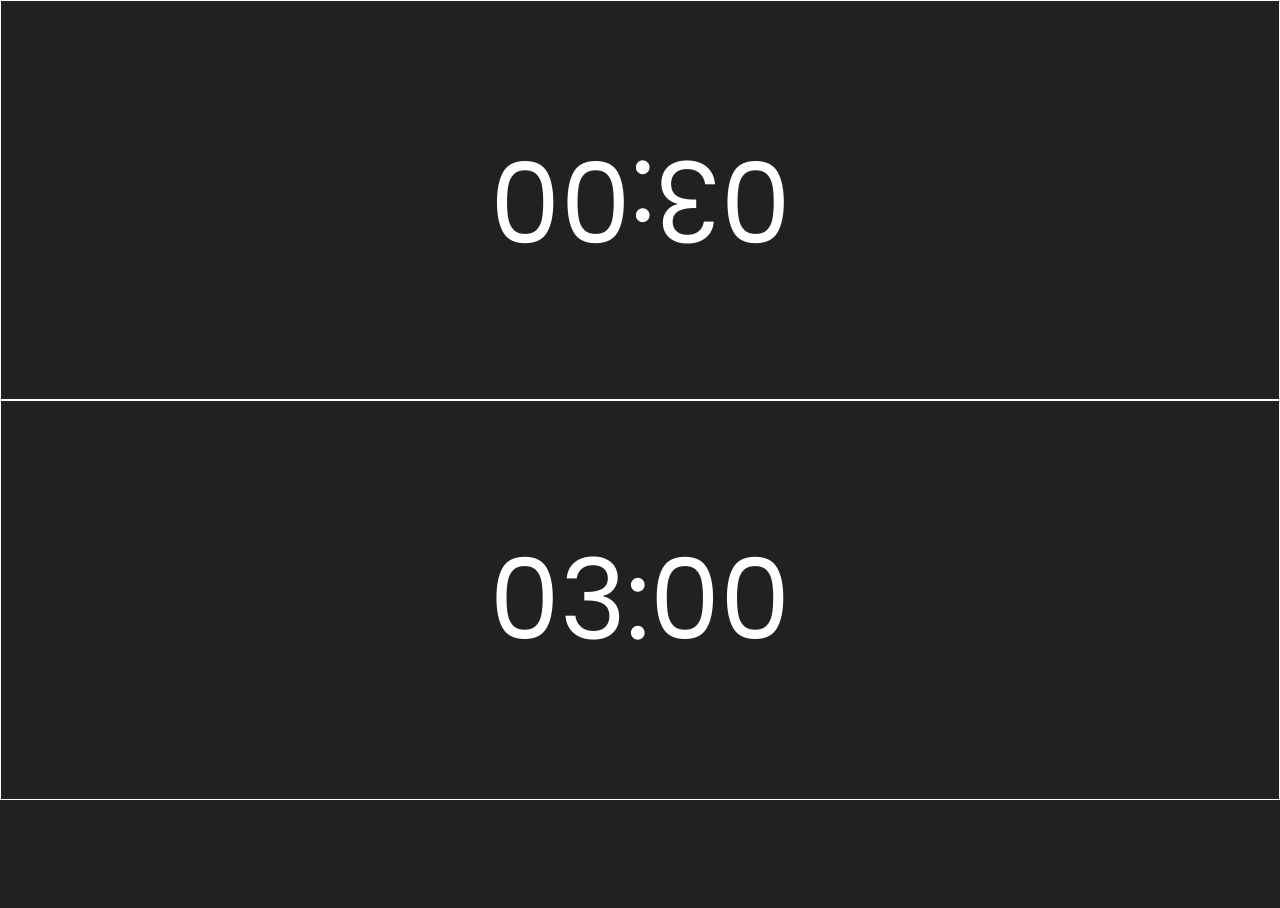
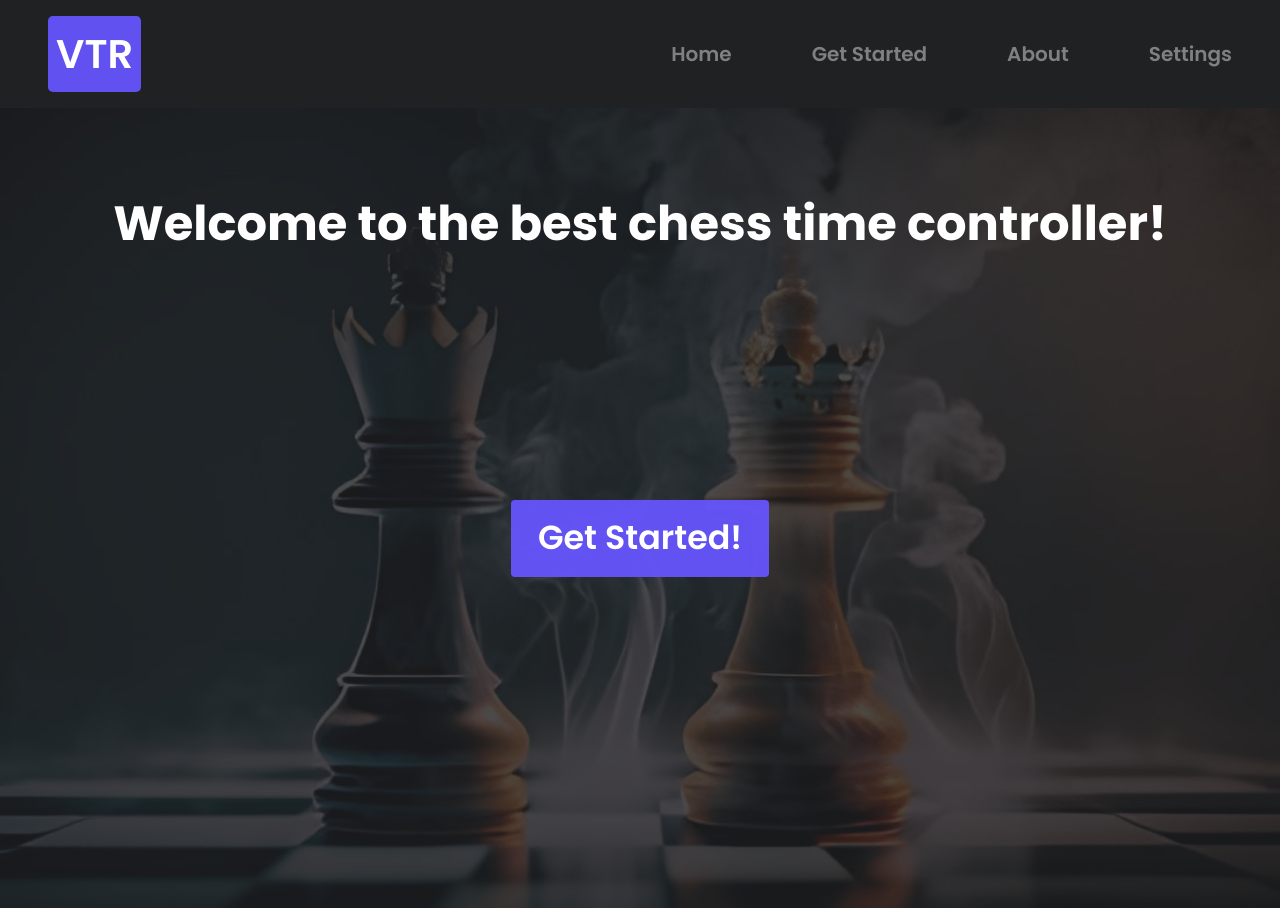
Before and after one commit to vinnytherobot/Chess-Time-Controller, a plain HTML site: page index.html in a window 1280 px wide. Before the commit the page ends 800 px from the top, so only its background shows below. Drawn offline with Linux system fonts and the light colour scheme.

Commit message:
Added new page

```diff
--- a/index.html
+++ b/index.html
@@ -13,16 +13,24 @@
     <link href="https://fonts.googleapis.com/css2?family=Poppins:ital,wght@0,100;0,200;0,300;0,400;0,500;0,600;0,700;0,800;0,900;1,100;1,200;1,300;1,400;1,500;1,600;1,700;1,800;1,900&family=Rubik:ital,wght@0,300..900;1,300..900&display=swap" rel="stylesheet">
 </head>
 <body>
-    <section class="timer player1" onclick="switchTurn('player2')">
-        <div>
-            <span id="time1">03:00</span>
+    <header class="navbar">
+        <div class="logo">
+            <a href="https://github.com/vinnytherobot" target="_blank">
+                VTR
+            </a>
         </div>
-    </section>
-    <section class="timer player2" onclick="switchTurn('player1')">
-        <div>
-            <span id="time2">03:00</span>
-        </div>
-    </section>
+        <nav class="links">
+            <ul>
+                <li class="link"><a href="/index.html">Home</a></li>
+                <li class="link"><a href="/settings/index.html">Get Started</a></li>
+                <li class="link"><a href="https://github.com/vinnytherobot" target="_blank">About</a></li>
+                <li class="link"><a href="/settings/index.html">Settings</a></li>
+            </ul>
+        </nav>
+    </header>
+    <main>
+        <h1>Welcome to the best chess time controller!</h1>
+        <button><a href="/settings/index.html">Get Started!</a></button>
+    </main>
 </body>
-    <script src="script.js"></script>
 </html>
--- /dev/null
+++ b/match/style.css
@@ -0,0 +1,131 @@
+* {
+    margin: 0;
+    padding: 0;
+    box-sizing: border-box;
+    font-family: "Poppins", sans-serif;
+    text-decoration: none;
+    list-style: none;
+    user-select: none;
+}
+
+body {
+    position: absolute;
+    width: 100%;
+    height: 100%;
+    background: #202123;
+    display: flex;
+    flex-direction: column;
+}
+
+.timer {
+    width: 100%;
+    height: 50%;
+    display: flex;
+    align-items: center;
+    justify-content: center;
+    cursor: pointer;
+    padding: 1em 2em;
+}
+
+.timer div {
+    display: flex;
+    flex-direction: column;
+    align-items: center;
+    color: white;
+    text-align: center;
+}
+
+.timer span {
+    display: block;
+}
+
+.timer span:first-child {
+    font-size: 2rem;
+    margin-bottom: 10px;
+}
+
+.timer span:last-child {
+    font-size: 7rem;
+}
+
+.timer:nth-child(2) {
+    border-top: 4px solid #ccc;
+}
+
+.timer.active {
+    background: #00FF40;
+}
+
+@media (min-width: 1024px) {
+    body {
+        flex-direction: row;
+    }
+
+    .timer {
+        height: 100%;
+        width: 50%;
+    }
+
+    .timer:nth-child(2) {
+        border-left: 4px solid #ccc;
+        border-top: none;
+    }
+
+    .timer span:first-child {
+        font-size: 2.5rem;
+    }
+
+    .timer span:last-child {
+        font-size: 7rem;
+    }
+}
+
+@media (min-width: 768px) and (max-width: 1023px) {
+    .timer span:first-child {
+        font-size: 2.2rem;
+    }
+
+    .timer span:last-child {
+        font-size: 6rem;
+    }
+}
+
+@media (min-width: 600px) and (max-width: 767px) {
+    .timer span:first-child {
+        font-size: 2rem;
+    }
+
+    .timer span:last-child {
+        font-size: 5rem;
+    }
+}
+
+@media (min-width: 480px) and (max-width: 599px) {
+    .timer span:first-child {
+        font-size: 1.8rem;
+    }
+
+    .timer span:last-child {
+        font-size: 4rem;
+    }
+}
+
+@media (min-width: 360px) and (max-width: 479px) {
+    .timer span:first-child {
+        font-size: 1.6rem;
+    }
+
+    .timer span:last-child {
+        font-size: 2.5rem;
+    }
+}
+
+@media (max-width: 359px) {
+    .timer span:first-child {
+        font-size: 1.4rem;
+    }
+
+    .timer span:last-child {
+        font-size: 3rem;
+    }
+}
--- a/script.js
+++ /dev/null
@@ -1,44 +0,0 @@
-let time1 = 180; //3 minutes in seconds
-let time2 = 180; //3 minutes in seconds
-let activePlayer = "player1"; // default player
-let interval;
-
-function updateDisplay() {
-    document.getElementById("time1").textContent = formatTime(time1);
-    document.getElementById("time2").textContent = formatTime(time2);
-}
-
-function formatTime(seconds) {
-    const minutes = Math.floor(seconds / 60);
-    const secs = seconds % 60;
-    return `${String(minutes).padStart(2, "0")}:${String(secs).padStart(2, "0")}`;
-}
-
-function switchTurn(player) {
-    if (interval) clearInterval(interval);
-
-    if (activePlayer === player) return;
-
-    activePlayer = player;
-    document.querySelectorAll(".timer").forEach(timer => timer.classList.remove("active"));
-    document.querySelector(`.timer.${player}`).classList.add("active");
-
-    interval = setInterval(() => {
-        if (activePlayer === "player1") {
-            if (time1 > 0) time1--;
-        } else {
-            if (time2 > 0) time2--;
-        }
-        updateDisplay();
-        checkEndGame();
-    }, 1000);
-}
-
-function checkEndGame() {
-    if (time1 === 0 || time2 === 0) {
-        clearInterval(interval);
-        alert(time1 === 0 ? "Player 2 won" : "Player 1 won");
-    }
-}
-
-updateDisplay();
--- /dev/null
+++ b/settings/style.css
@@ -0,0 +1,124 @@
+* {
+    margin: 0;
+    padding: 0;
+    box-sizing: border-box;
+    font-family: "Poppins", sans-serif;
+    text-decoration: none;
+    list-style: none;
+    user-select: none;
+}
+
+body {
+    display: flex;
+    flex-direction: column;
+    align-items: center;
+    justify-content: center;
+    height: 100vh;
+    background-color: #202123;
+    color: white;
+    padding: 10px;
+}
+
+h1 {
+    margin-bottom: 20px;
+    font-size: 2rem;
+    text-align: center;
+}
+
+form {
+    display: flex;
+    flex-direction: column;
+    gap: 20px;
+    width: 90%;
+    max-width: 400px;
+    background-color: #333;
+    padding: 20px 25px;
+    border-radius: 8px;
+}
+
+label {
+    font-size: 1.1rem;
+}
+
+input[type="text"],
+input[type="number"] {
+    width: 100%;
+    padding: 10px;
+    font-size: 1rem;
+    border: none;
+    border-radius: 5px;
+    margin-top: 5px;
+}
+
+button {
+    padding: 10px;
+    font-size: 1.1rem;
+    background-color: #4caf50;
+    color: white;
+    border: none;
+    border-radius: 5px;
+    cursor: pointer;
+}
+
+button:hover {
+    background-color: #45a049;
+}
+
+@media (max-width: 600px) {
+    h1 {
+        font-size: 1.5rem;
+    }
+
+    form {
+        padding: 15px;
+        gap: 15px;
+    }
+
+    input[type="text"],
+    input[type="number"] {
+        font-size: 0.9rem;
+    }
+
+    button {
+        font-size: 1rem;
+    }
+}
+
+@media (max-width: 900px) {
+    h1 {
+        font-size: 1.8rem;
+    }
+
+    form {
+        padding: 18px;
+        gap: 18px;
+    }
+
+    input[type="text"],
+    input[type="number"] {
+        font-size: 1rem;
+    }
+
+    button {
+        font-size: 1.05rem;
+    }
+}
+
+@media (max-width: 1200px) {
+    h1 {
+        font-size: 2rem;
+    }
+
+    form {
+        max-width: 500px;
+    }
+
+    input[type="text"],
+    input[type="number"] {
+        font-size: 1.1rem;
+    }
+
+    button {
+        font-size: 1.1rem;
+    }
+}
--- a/style.css
+++ b/style.css
@@ -9,32 +9,113 @@
 }
 
 body {
+    position: absolute;
+    width: 100%;
+    height: 100%;
     background: #202123;
-    display: block;
-    height: 100vh;
 }
 
-.timer {
-    width: 100%;
-    height: 50%;
+.navbar {
     display: flex;
+    justify-content: space-between;
     align-items: center;
-    justify-content: center;
-    border: 1px solid white;
-    cursor: pointer;
+    padding: 1em 3em;
 }
 
-.timer:first-child div {
-    color: white;
-    font-size: 7rem;
-    transform: rotate(180deg);
+.navbar .logo {
+    background-color: #65FE;
+    border-radius: 0.3em;
+    padding: 0.5em;
 }
 
-.timer:nth-child(2) div {
-    color: white;
-    font-size: 7rem;
+.navbar .logo a {
+    color: #FFF;
+    font-size: 40px;
+    font-weight: 600;
 }
 
-.timer.active {
-    background: green;
+.navbar .links ul {
+    display: flex;
+    gap: 5em;
 }
+
+.navbar .links ul .link a {
+    font-size: 20px;
+    font-weight: 600;
+    color: gray;
+    cursor: pointer;
+    transition: all 0.4s ease;
+}
+
+.navbar .links ul .link a:hover {
+    color: #ccc;
+}
+
+@media (max-width: 720px) {
+    .navbar .links {
+        display: none;
+    }
+}
+
+main {
+    position: relative;
+    width: 100%;
+    height: 100%;
+    padding: 5em 3em;
+    text-align: center;
+}
+
+main::before {
+    content: "";
+    position: absolute;
+    top: 0;
+    left: 0;
+    width: 100%;
+    height: 100%;
+    background-image: url("/assets/img/chess.jpg");
+    background-size: cover;
+    background-position: center;
+    background-repeat: no-repeat;
+    opacity: 0.2;
+    z-index: -1;
+}
+
+main h1 {
+    position: relative;
+    z-index: 1;
+    color: white;
+    font-size: 3rem;
+    margin-bottom: 5em;
+}
+
+main button {
+    padding: 1em 2em;
+    background-color: #65FE;
+    border-radius: 0.3em;
+    border: none;
+}
+
+main button a {
+    color: #FFF;
+    font-weight: 600;
+    font-size: 2.5em;
+}
+
+@media (max-width: 480px) {
+    main {
+        padding: 3em 2em;
+    }
+
+    main h1 {
+        font-size: 2rem;
+        margin-bottom: 3em;
+    }
+
+    main button {
+        padding: 0.8em 1.8em;
+    }
+
+    main button a {
+        font-size: 2rem;
+    }
+}
```
Also changed, not shown: match/index.html (added, +30 -0 lines), match/match.js (added, +69 -0 lines), settings/index.html (added, +38 -0 lines), settings/settings.js (added, +33 -0 lines), assets/img/chess.jpg (added).
